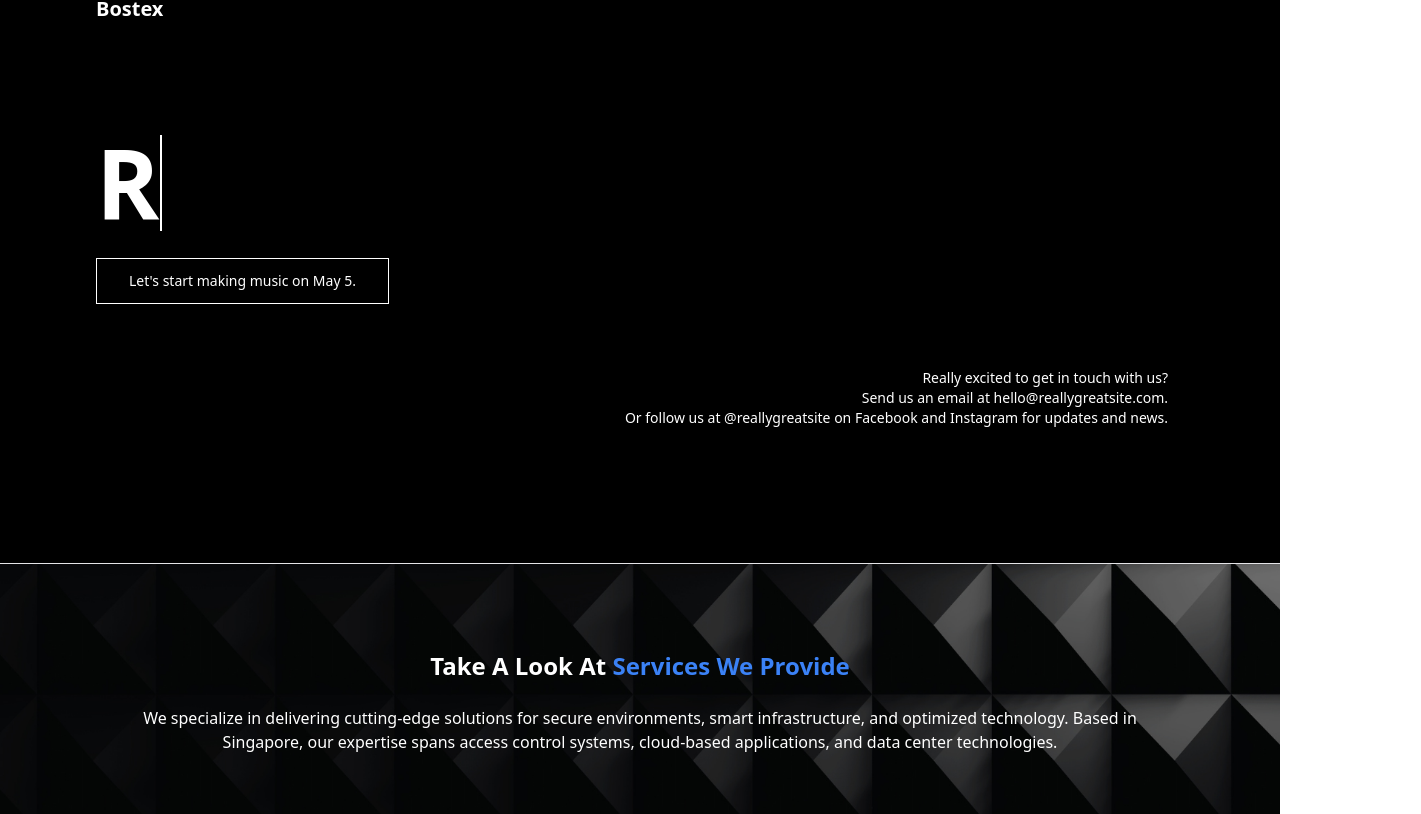
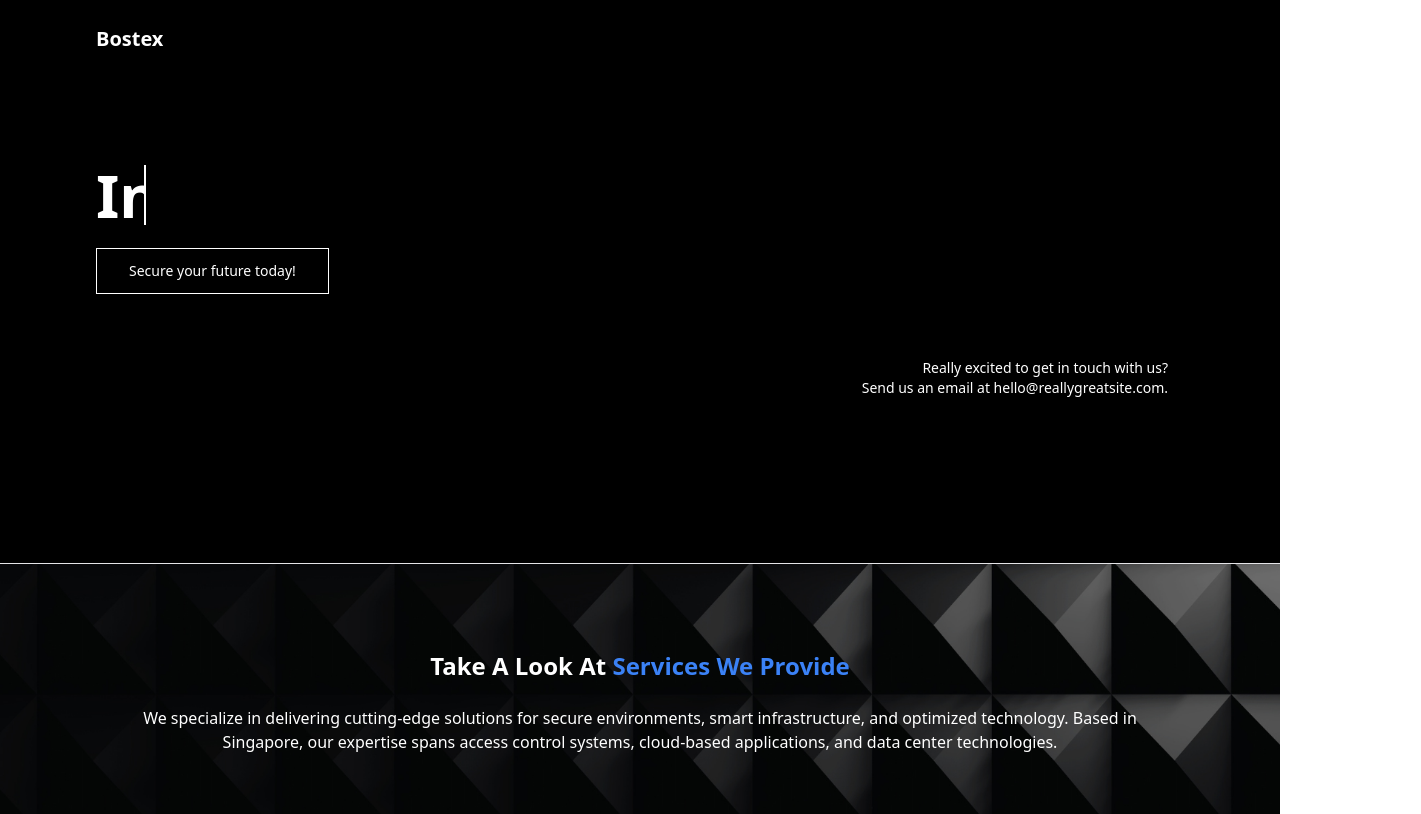
Before and after one commit to BrendanNKD/bostex, a Next.js app: page / in a window 1280 px wide. Shown: the part 1038-1852 px from the top of the page, 1421 px wide, since content can reach past the window. Built offline with nearby package versions, Linux system fonts and the light colour scheme.

Commit message:
Eslint error fix

```diff
--- a/src/app/page.tsx
+++ b/src/app/page.tsx
@@ -3,9 +3,8 @@
 import IconText from "@/components/home/article";
 import content from '../constant/content.json'
 import Reveal from "@/components/animate/reveal";
-import { motion, AnimatePresence } from "framer-motion";
 import Footer from "@/components/footer";
-
+import Image from "next/image";
 export default function Home() {
   return (
     <>
@@ -55,13 +54,13 @@ export default function Home() {
 
           {/* Centered Heading with Typing Animation */}
           <div className="flex flex-col items-start text-center md:text-left">
-      <h1 className="text-white text-4xl md:text-6xl lg:text-8xl font-bold leading-tight">
+            <h1 className="text-white text-2xl md:text-4xl lg:text-6xl font-bold leading-tight">
               <span className="inline-block overflow-hidden whitespace-nowrap border-r-2 border-white animate-typing">
-          Ready to make some noise?
+                Innovate today, Secure Tomorrow
               </span>
             </h1>
             <button className="mt-4 px-6 md:px-8 py-2 md:py-3 border border-white text-white text-xs md:text-sm font-medium hover:bg-white hover:text-black transition">
-        Let's start making music on May 5.
+              {"Secure your future today!"}
             </button>
           </div>
 
@@ -70,7 +69,6 @@ export default function Home() {
             <p className="text-xs md:text-sm text-center md:text-right">
               Really excited to get in touch with us? <br />
               Send us an email at hello@reallygreatsite.com. <br />
-        Or follow us at @reallygreatsite on Facebook and Instagram for updates and news.
             </p>
           </div>
         </div>
@@ -125,10 +123,13 @@ export default function Home() {
               </div>
             </div>
             <div className="flex justify-center items-center">
-              <img
-                src="assets/homepage/videos/lockgif.gif"
+              <Image
+                src="/assets/homepage/videos/lockgif.gif"
                 alt="Access Control GIF"
-
+                width={300} // Set appropriate width
+                height={300} // Set appropriate height
+                priority // Optional: preload image for faster LCP
+                unoptimized // Disable optimization for animated GIF
               />
             </div>
           </div>
--- a/src/app/products/page.tsx
+++ b/src/app/products/page.tsx
@@ -1,5 +1,3 @@
-import { NavigationMenuDemo } from "@/components/shared/navbar";
-
 export default function Home() {
   return (
 <>
--- a/src/components/footer/index.tsx
+++ b/src/components/footer/index.tsx
@@ -72,7 +72,7 @@ const Footer = () => {
           <span className="block text-center sm:text-left">
             © {new Date().getFullYear()}{" "}
             <a href="apollocode.io" className="hover:underline">
-              Apollocode™
+              Bostex™
             </a>
             . All Rights Reserved.
           </span>
--- a/src/components/home/article.tsx
+++ b/src/components/home/article.tsx
@@ -5,6 +5,7 @@ import {
     CardHeader,
     CardTitle,
 } from '@/components/ui/card'
+import Image from "next/image";
 
 interface iconTextContent {
     icon: string
@@ -30,9 +31,11 @@ const IconText = ({ content }: IProps) => {
                         <Card className="flex flex-col h-full hover:bg-[#262626] rounded-xl bg-transparent border-none">
                             <CardHeader className="space-y-8">
                                 <div className="flex flex-row justify-between items-center">
-                                    <img
+                                    <Image
                                         className="w-16 h-16 object-contain"
                                         src={service.icon}
+                                        width={300} // Set appropriate width
+                                        height={300} // Set appropriate height
                                         alt="icon"
                                     />
                                 </div>
--- a/src/components/shared/navbar/index.tsx
+++ b/src/components/shared/navbar/index.tsx
@@ -2,8 +2,6 @@
 
 import * as React from "react";
 import Link from "next/link";
-import { useState } from "react";
-
 import { cn } from "@/lib/utils";
 import {
   NavigationMenu,
@@ -18,13 +16,11 @@ import { useSidebar } from "@/components/ui/sidebar"
 
 export function NavigationMenuDemo() {
   const {
-    state,
     open,
     setOpen,
     openMobile,
     setOpenMobile,
     isMobile,
-    toggleSidebar,
   } = useSidebar();
 
   return (
@@ -32,7 +28,7 @@ export function NavigationMenuDemo() {
       <div className="relative flex items-center justify-between">
         {/* Logo - Visible on larger screens only */}
         <div className="flex items-center">
-          <img src="vercel.svg" alt="Logo" className="h-8 w-auto" />
+          {/* <Image src="vercel.svg" alt="Logo" className="h-8 w-auto" /> */}
           <span className="ml-2 text-xl font-semibold text-white">Your Brand</span>
         </div>
 
@@ -72,7 +68,7 @@ export function NavigationMenuDemo() {
                 <ul className="grid gap-3 p-6 md:w-[400px] lg:w-[500px] lg:grid-cols-[.75fr_1fr] bg-white bg-opacity-90">
                   <li className="row-span-3">
                     <NavigationMenuLink asChild>
-                      <a
+                      <Link
                         className="flex h-full w-full select-none flex-col justify-end rounded-md bg-gradient-to-b from-muted/50 to-muted p-6 no-underline outline-none focus:shadow-md"
                         href="/"
                       >
@@ -81,7 +77,7 @@ export function NavigationMenuDemo() {
                           Beautifully designed components that you can copy and paste into your apps. Accessible.
                           Customizable. Open Source.
                         </p>
-                      </a>
+                      </Link>
                     </NavigationMenuLink>
                   </li>
                   <ListItem href="/docs" title="Introduction">
--- a/src/components/shared/sidebar/index.tsx
+++ b/src/components/shared/sidebar/index.tsx
@@ -1,4 +1,4 @@
-import { Calendar, Home, Inbox, Search, Settings } from "lucide-react"
+// import { Calendar, Home, Inbox, Search, Settings } from "lucide-react"
 
 import {
   Sidebar,
@@ -15,33 +15,33 @@ import {
 import { Collapsible, CollapsibleContent, CollapsibleTrigger } from "../../ui/collapsible"
 
 // Menu items.
-const items = [
-  {
-    title: "Home",
-    url: "#",
-    icon: Home,
-  },
-  {
-    title: "Inbox",
-    url: "#",
-    icon: Inbox,
-  },
-  {
-    title: "Calendar",
-    url: "#",
-    icon: Calendar,
-  },
-  {
-    title: "Search",
-    url: "#",
-    icon: Search,
-  },
-  {
-    title: "Settings",
-    url: "#",
-    icon: Settings,
-  },
-]
+// const items = [
+//   {
+//     title: "Home",
+//     url: "#",
+//     icon: Home,
+//   },
+//   {
+//     title: "Inbox",
+//     url: "#",
+//     icon: Inbox,
+//   },
+//   {
+//     title: "Calendar",
+//     url: "#",
+//     icon: Calendar,
+//   },
+//   {
+//     title: "Search",
+//     url: "#",
+//     icon: Search,
+//   },
+//   {
+//     title: "Settings",
+//     url: "#",
+//     icon: Settings,
+//   },
+// ]
 
 export function AppSidebar() {
   return (
--- a/src/components/ui/input.tsx
+++ b/src/components/ui/input.tsx
@@ -2,8 +2,7 @@ import * as React from "react"
 
 import { cn } from "@/lib/utils"
 
-export interface InputProps
-  extends React.InputHTMLAttributes<HTMLInputElement> {}
+export type InputProps = React.InputHTMLAttributes<HTMLInputElement>;
 
 const Input = React.forwardRef<HTMLInputElement, InputProps>(
   ({ className, type, ...props }, ref) => {
--- a/src/components/ui/sidebar.tsx
+++ b/src/components/ui/sidebar.tsx
@@ -3,7 +3,6 @@
 import * as React from "react"
 import { Slot } from "@radix-ui/react-slot"
 import { VariantProps, cva } from "class-variance-authority"
-import { PanelLeft } from "lucide-react"
 
 import { useIsMobile } from "@/hooks/use-mobile"
 import { cn } from "@/lib/utils"
@@ -269,8 +268,8 @@ Sidebar.displayName = "Sidebar"
 const SidebarTrigger = React.forwardRef<
   React.ElementRef<typeof Button>,
   React.ComponentProps<typeof Button>
->(({ className, onClick, ...props }, ref) => {
-  const { toggleSidebar } = useSidebar()
+>(() => {
+  // const { toggleSidebar } = useSidebar()
 
   return (
     <></>
```
Lines whose indentation alone changed are shown as unchanged.
